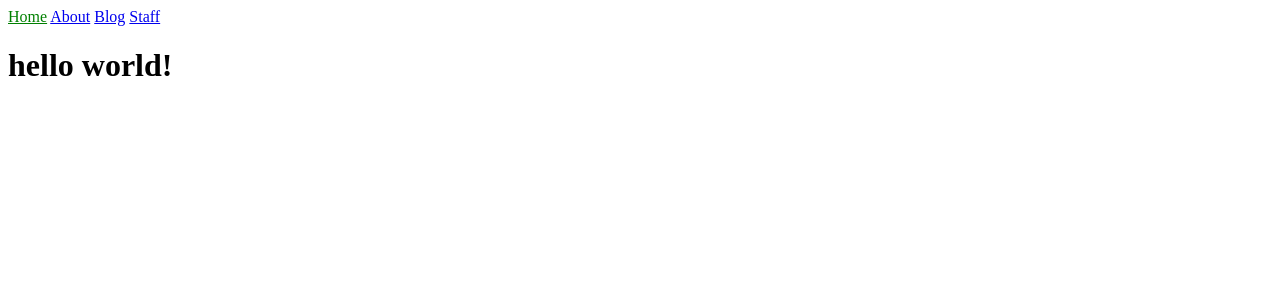
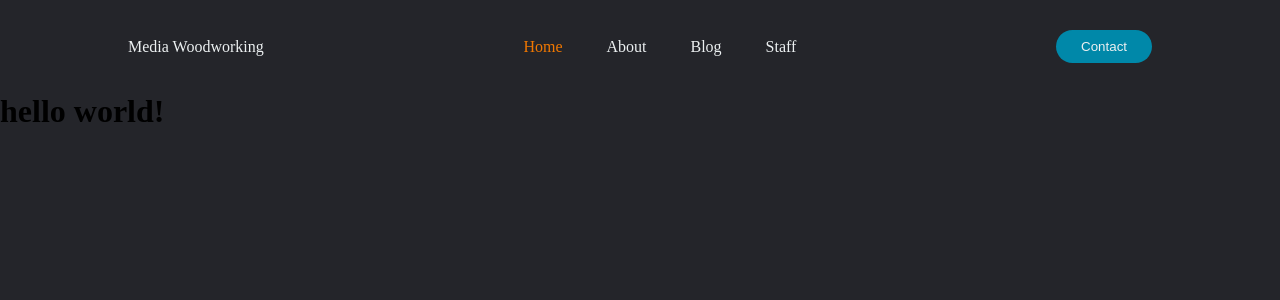
Before and after one commit to BSvihraJr/bsvihrajr.github.io, a Jekyll site: the page built from index.html, in a window 1280 px wide. Shown: the top 300 px of the page. Built offline with Jekyll 4.4.1, drawn with Linux system fonts in a browser that asks for light colours.

Commit message:
https://www.youtube.com/watch?v=PwWHL3RyQgk&list=WL&index=8 part 1

```diff
--- /dev/null
+++ b/_includes/header.html
@@ -0,0 +1,11 @@
+<header>
+    <a class="logo" href="/">Media Woodworking</a>
+    <nav>
+        <ul class="nav__links">
+            {% for item in site.data.navigation %}
+            <li><a href="{{ item.link }}" {% if page.url == item.link %}class="current"{% endif %}>{{ item.name }}</a></li>
+            {% endfor %}
+        </ul>
+    </nav>
+    <a class="cta" href="#"><button>Contact</button></a>
+</header>
--- a/_includes/navigation.html
+++ /dev/null
@@ -1,5 +0,0 @@
-<nav>
-    {% for item in site.data.navigation %}
-      <a href="{{ item.link }}" {% if page.url == item.link %}class="current"{% endif %}>{{ item.name }}</a>
-    {% endfor %}
-  </nav>
--- a/_layouts/default.html
+++ b/_layouts/default.html
@@ -6,7 +6,7 @@
     <link rel="stylesheet" href="/assets/css/styles.css">
   </head>
   <body>
-    {% include navigation.html %}
+    {% include header.html %}
     {{ content }}
   </body>
 </html>
--- a/_sass/main.scss
+++ b/_sass/main.scss
@@ -1,3 +1,56 @@
 .current {
-    color: green;
+    color: rgb(241, 120, 0);
 }
+
+* {
+    box-sizing: border-box;
+    margin: 0;
+    padding: 0;
+    background-color: #24252A;
+}
+
+li, a, button {
+    color: #ecf0f1;
+    text-decoration: none;
+}
+
+header {
+    display: flex;
+    justify-content: space-between;
+    align-items: center;
+    padding: 30px 10%;
+}
+
+.logo {
+    cursor: pointer;
+}
+
+.nav__links {
+    list-style: none;
+}
+
+.nav__links li {
+    display: inline-block;
+    padding: 0px 20px;
+}
+
+.nav__links li a {
+    transition: all 0.3s ease 0s;
+}
+
+.nav__links li a:hover {
+    color: #0088a9
+}
+
+button {
+    padding: 9px 25px;
+    background-color: rgba(0,136,169,1);
+    border: none;
+    border-radius: 50px;
+    cursor: pointer;
+    transition: all 0.3s ease 0s;
+}
+
+button:hover {
+    background-color: rgba(0,136,169,0.8);
+}
```
